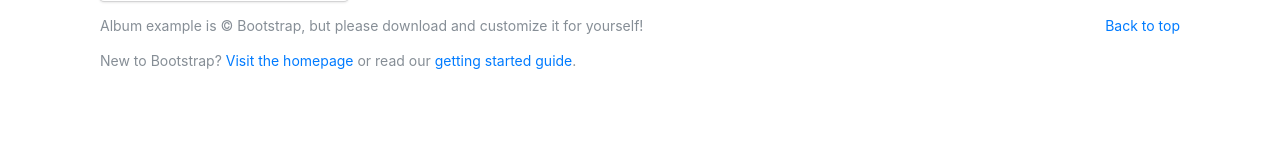
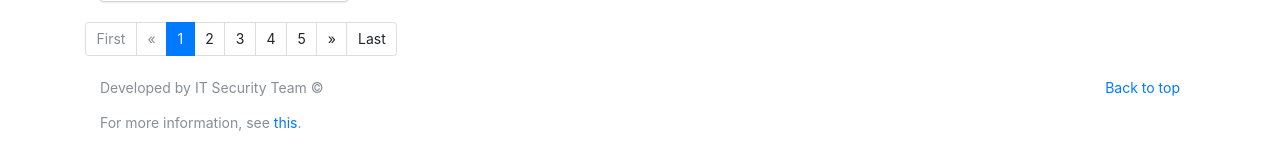
Before and after one commit to yhlovesb/bookbook, a Flask app: page / in a window 1280 px wide. Shown: the part 1001-1148 px from the top of the page. Before the commit the page ends 1070 px from the top, so only its background shows below. Run offline with Flask 2, Linux system fonts and the light colour scheme; some libraries are stand-ins or nearby versions.

```diff
--- a/app.py
+++ b/app.py
@@ -43,4 +43,3 @@ def search():
 
 if __name__ == '__main__':
     app.run(debug=True, host='0.0.0.0', port=8000)
-    # comment
--- a/templates/home.html
+++ b/templates/home.html
@@ -1,11 +1,11 @@
 {% extends 'layout.html' %} {% block body %}
 <section class="jumbotron text-center">
   <div class="container">
-    <h1 class="jumbotron-heading">Album example</h1>
-    <p class="lead text-muted">Something short and leading about the collection below—its contents, the creator, etc. Make it short and sweet, but not too short so folks don't simply skip over it entirely.</p>
+    <h1 class="jumbotron-heading">부끄부끄</h1>
+    <p class="lead text-muted">부끄부끄는 책 공유 서비스입니다. <br>좋은 책을 서로 나눠봅시다.</p>
     <p>
-      <a href="#" class="btn btn-primary">Main call to action</a>
-      <a href="#" class="btn btn-secondary">Secondary action</a>
+      <a href="#" class="btn btn-primary">책 등록하기</a>
+      <a href="#" class="btn btn-secondary">책 대여하기</a>
     </p>
   </div>
 </section>
@@ -63,14 +63,51 @@
   </div>
 </div>
 
+<!--Pagination -->
+<nav class="my-4">
+    <ul class="pagination pagination-circle pg-blue mb-0">
+
+        <!--First-->
+        <li class="page-item disabled"><a class="page-link">First</a></li>
+
+        <!--Arrow left-->
+        <li class="page-item disabled">
+            <a class="page-link" aria-label="Previous">
+                <span aria-hidden="true">&laquo;</span>
+                <span class="sr-only">Previous</span>
+            </a>
+        </li>
+
+        <!--Numbers-->
+        <li class="page-item active"><a class="page-link">1</a></li>
+        <li class="page-item"><a class="page-link">2</a></li>
+        <li class="page-item"><a class="page-link">3</a></li>
+        <li class="page-item"><a class="page-link">4</a></li>
+        <li class="page-item"><a class="page-link">5</a></li>
+
+        <!--Arrow right-->
+        <li class="page-item">
+            <a class="page-link" aria-label="Next">
+                <span aria-hidden="true">&raquo;</span>
+                <span class="sr-only">Next</span>
+            </a>
+        </li>
+
+        <!--First-->
+        <li class="page-item"><a class="page-link">Last</a></li>
+
+    </ul>
+</nav>
+<!--/Pagination -->
+
   <p><p>
   <footer class="text-muted">
     <div class="container">
       <p class="float-right">
         <a href="#">Back to top</a>
       </p>
-      <p>Album example is &copy; Bootstrap, but please download and customize it for yourself!</p>
-      <p>New to Bootstrap? <a href="../../">Visit the homepage</a> or read our <a href="../../getting-started/">getting started guide</a>.</p>
+      <p>Developed by IT Security Team &copy;</p>
+      <p>For more information, see <a href="../../">this</a>.</p>
     </div>
   </footer>
   {% endblock %}
```
